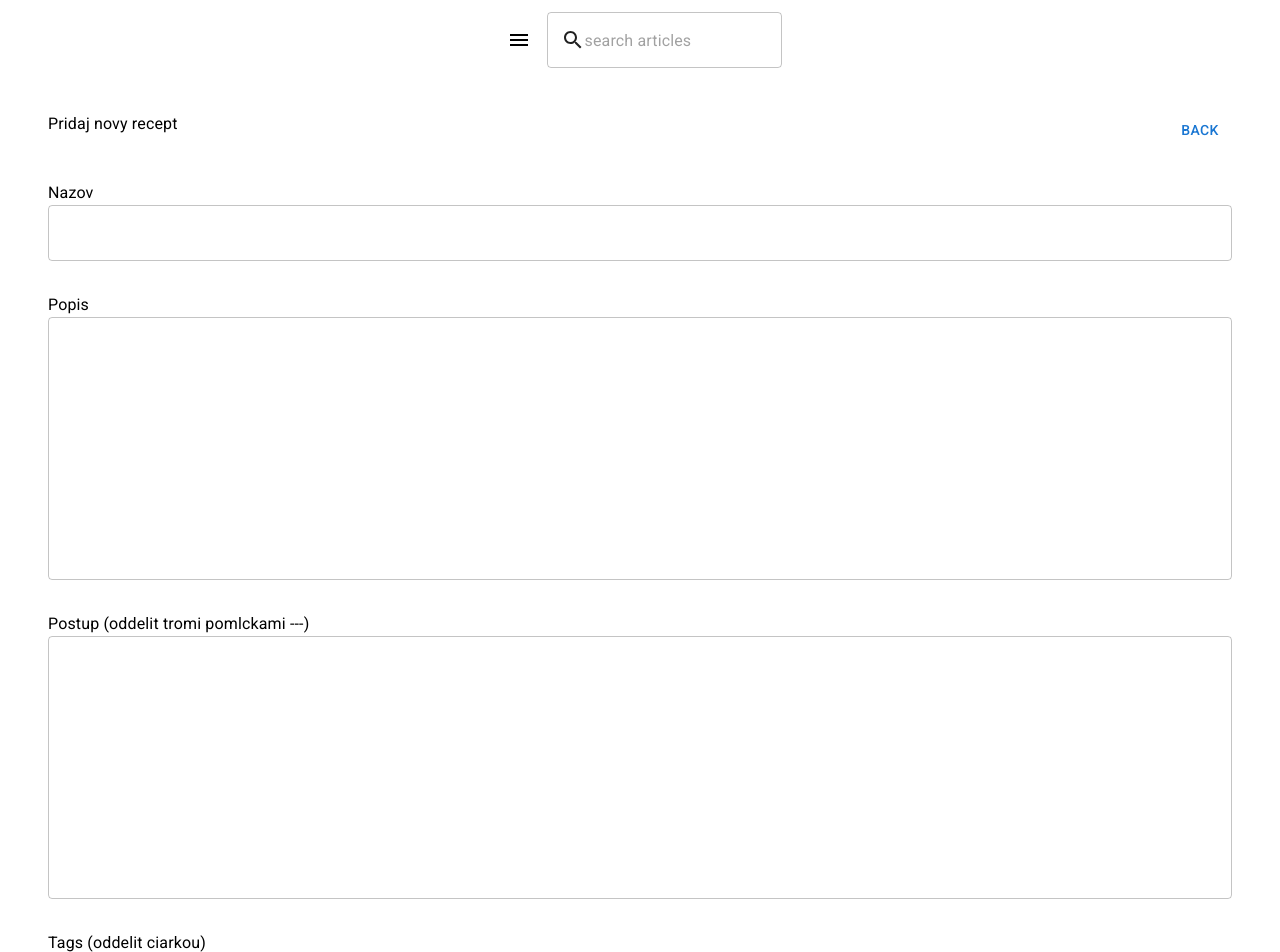
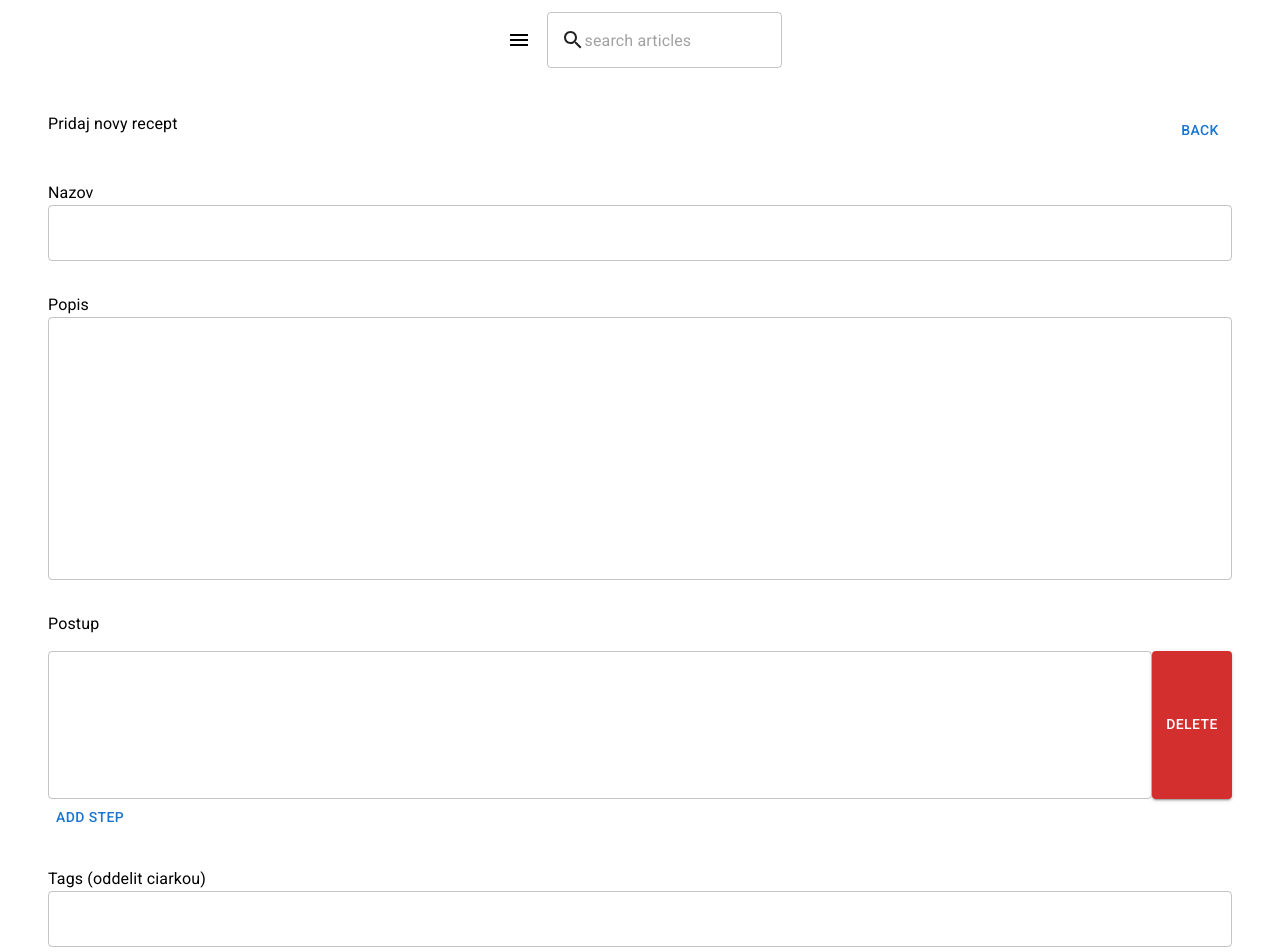
Before and after one commit to stiv39/MRecipesClient, a React (Vite) app: page /admin/new in a window 1280 px wide. Shown: the top 952 px of the page. Built offline with nearby package versions, Linux system fonts and the light colour scheme; no server answers.

Commit message:
edit steps with fields

```diff
--- a/src/pages/AdminArticleDetailPage.tsx
+++ b/src/pages/AdminArticleDetailPage.tsx
@@ -14,7 +14,7 @@ export const AdminArticleDetailPage: React.FC = () => {
 
   const [title, setTitle] = useState<string>('')
   const [description, setDescription] = useState<string>('')
-  const [steps, setSteps] = useState<string>('')
+  const [steps, setSteps] = useState<string[]>([''])
   const [tags, setTags] = useState<string>('')
   const [ingredients, setIngredients] = useState<string>('')
 
@@ -34,7 +34,7 @@ export const AdminArticleDetailPage: React.FC = () => {
       setDescription(data.description)
       setTags(data.tags.join(','))
       setIngredients(data.ingredients.join(','))
-      setSteps(data.steps.join(','))
+      setSteps(data.steps)
     }
   }, [data])
 
@@ -43,7 +43,14 @@ export const AdminArticleDetailPage: React.FC = () => {
   }
 
   const handleEdit = () => {
-    update({ title: title, description: description, steps: steps, ingredients: ingredients, tags: tags, id: data?.id })
+    update({
+      title: title,
+      description: description,
+      steps: steps,
+      ingredients: ingredients,
+      tags: tags,
+      id: data?.id,
+    })
   }
 
   const goBack = () => navigate('/admin')
@@ -75,15 +82,32 @@ export const AdminArticleDetailPage: React.FC = () => {
           </Grid>
 
           <Grid item xs={12} marginTop={4}>
-            <Typography>{'Postup  (oddelit tromi pomlckami ---)'}</Typography>
-            <TextField
-              placeholder=""
-              multiline
-              minRows={10}
-              fullWidth
-              value={steps}
-              onChange={(e) => setSteps(e?.target.value)}
-            />
+            <Typography>{'Postup'}</Typography>
+            {steps.map((step, i) => (
+              <div style={{ display: 'flex', marginTop: 15 }}>
+                <TextField
+                  placeholder=""
+                  multiline
+                  key={i + 100}
+                  minRows={5}
+                  fullWidth
+                  value={step}
+                  onChange={(event) => {
+                    const newSteps = [...steps]
+                    newSteps[i] = event.target.value
+                    setSteps(newSteps)
+                  }}
+                />
+                <Button
+                  variant="contained"
+                  color="error"
+                  onClick={() => setSteps([...steps.filter((_, index) => index !== i)])}
+                >
+                  Delete
+                </Button>
+              </div>
+            ))}
+            <Button onClick={() => setSteps([...steps, ''])}>Add step</Button>
           </Grid>
 
           <Grid item xs={12} marginTop={4}>
--- a/src/services/articleService/types.ts
+++ b/src/services/articleService/types.ts
@@ -24,7 +24,7 @@ export type Article = {
 export type AddArticle = {
   title: string
   description: string
-  steps: string
+  steps: string[]
   tags: string
   ingredients: string
   id?: string
```
